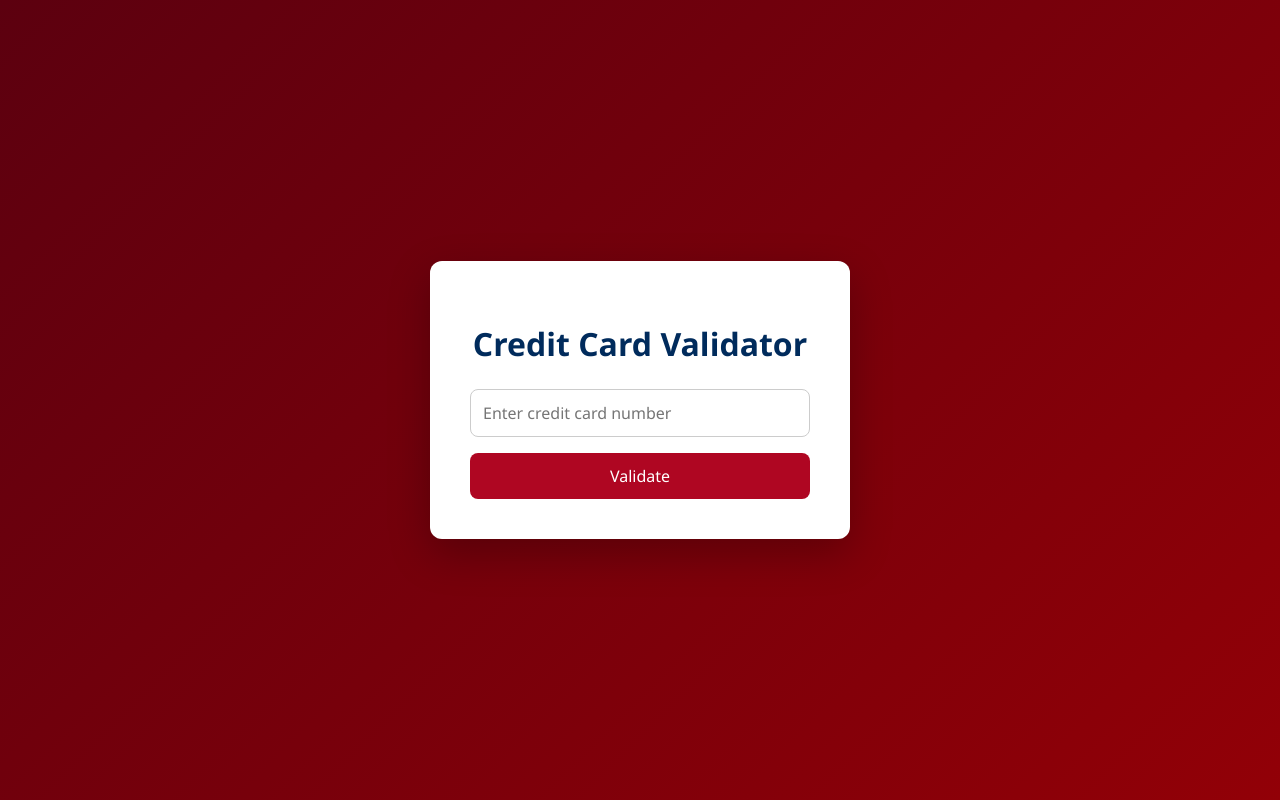
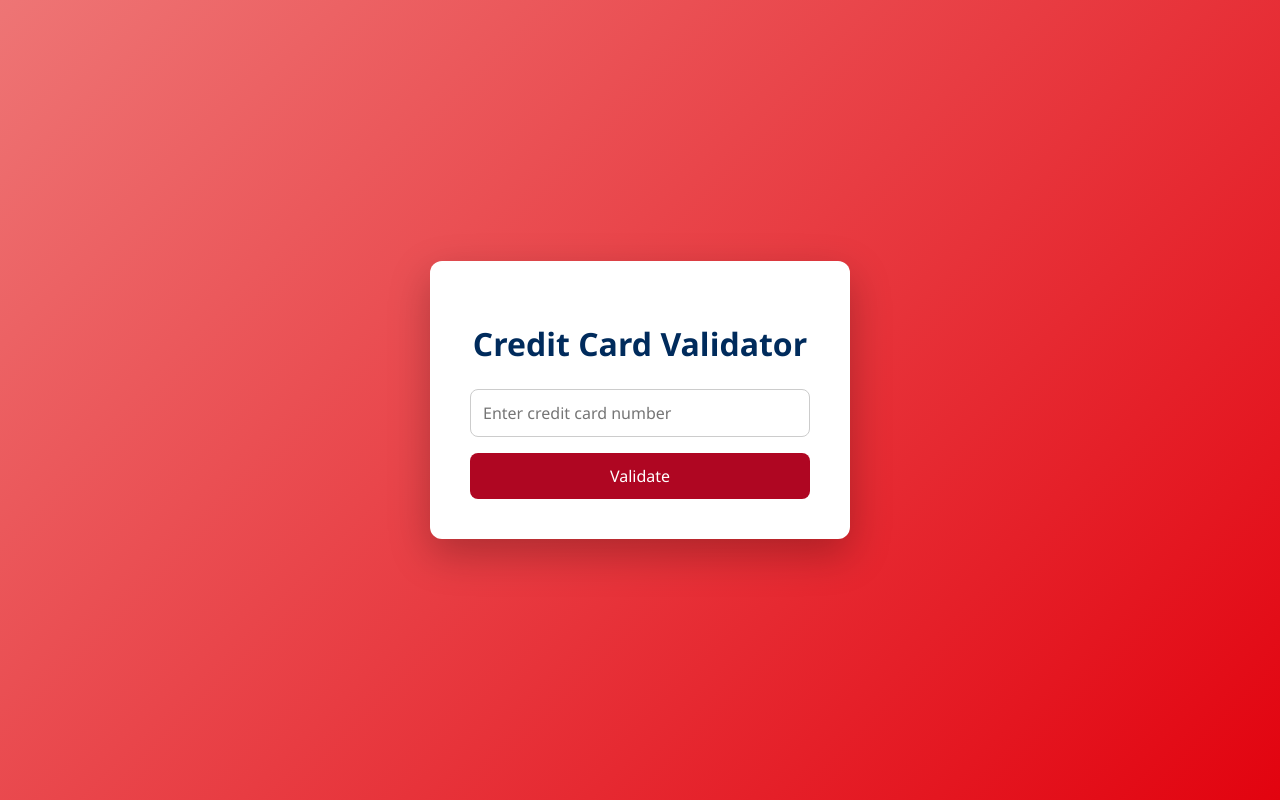
Before and after one commit to Shaunl96/credit-card-validator-service, a Flask app: page / in a window 1280 px wide. Run offline with Flask 3, Linux system fonts and the light colour scheme.

Commit message:
Updating style to test CI/CD

```diff
--- a/src/static/styles.css
+++ b/src/static/styles.css
@@ -7,7 +7,7 @@
 body {
     margin: 0;
     padding: 0;
-    background: linear-gradient(135deg, #5c000f, #920007);
+    background: linear-gradient(135deg, #ee7575, #e2030f);
     min-height: 100vh;
     display: flex;
     justify-content: center;
```
